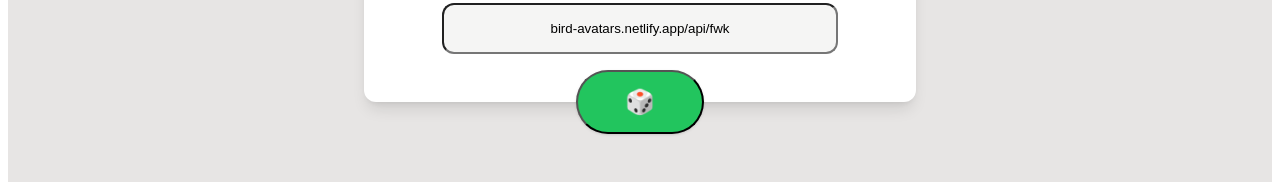
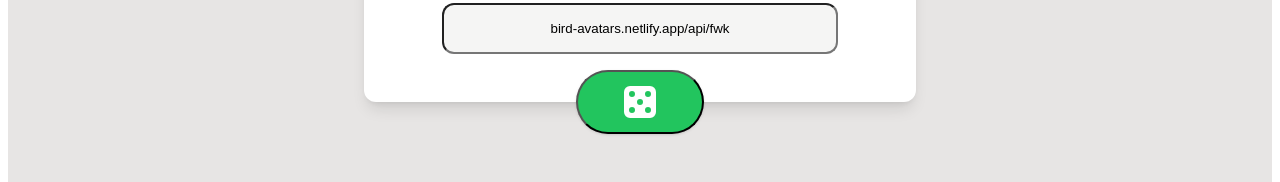
Before and after one commit to Jclong98/bird-avatars, a Nuxt app: page / in a window 1280 px wide. Shown: the part 572-754 px from the top of the page. Built offline with nearby package versions, Linux system fonts and the light colour scheme.

Commit message:
update button styling

```diff
--- a/app.vue
+++ b/app.vue
@@ -69,11 +69,25 @@
 
       <div class="absolute inset-x-0 -bottom-8 flex justify-center">
         <button
-          class="text-2xl relative bg-green-500 w-32 h-16 rounded-full overflow-auto cursor-pointer shadow hover:shadow-xl transition duration-200"
+          class="text-2xl relative text-white bg-green-500 w-32 h-16 rounded-full overflow-auto cursor-pointer shadow hover:shadow-xl transition duration-200 flex justify-center items-center active:scale-90"
           @click="imageId = randomLetters(3)"
           title="randomize"
         >
-          🎲
+          <svg
+            xmlns="http://www.w3.org/2000/svg"
+            xmlns:xlink="http://www.w3.org/1999/xlink"
+            aria-hidden="true"
+            role="img"
+            width="32"
+            height="32"
+            preserveAspectRatio="xMidYMid meet"
+            viewBox="0 0 16 16"
+          >
+            <path
+              fill="currentColor"
+              d="M3 0a3 3 0 0 0-3 3v10a3 3 0 0 0 3 3h10a3 3 0 0 0 3-3V3a3 3 0 0 0-3-3H3zm2.5 4a1.5 1.5 0 1 1-3 0a1.5 1.5 0 0 1 3 0zm8 0a1.5 1.5 0 1 1-3 0a1.5 1.5 0 0 1 3 0zM12 13.5a1.5 1.5 0 1 1 0-3a1.5 1.5 0 0 1 0 3zM5.5 12a1.5 1.5 0 1 1-3 0a1.5 1.5 0 0 1 3 0zM8 9.5a1.5 1.5 0 1 1 0-3a1.5 1.5 0 0 1 0 3z"
+            ></path>
+          </svg>
         </button>
       </div>
     </main>
```
